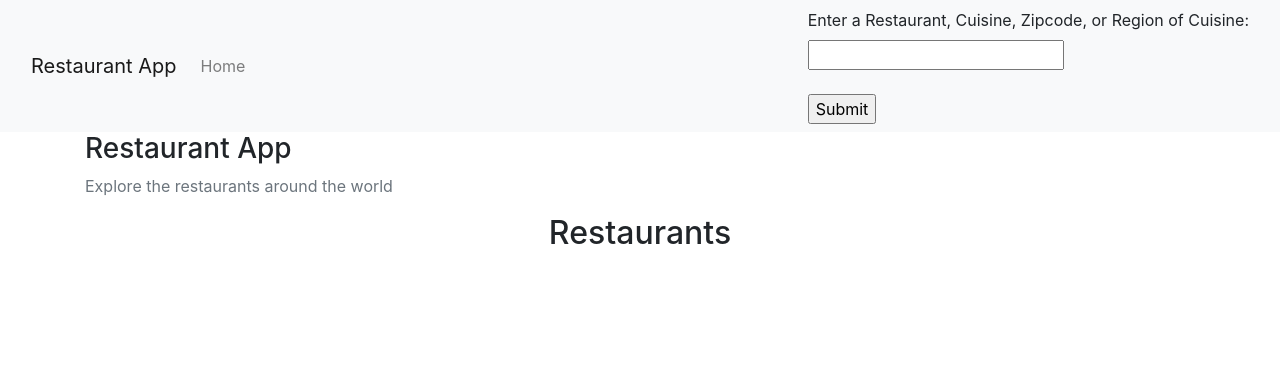
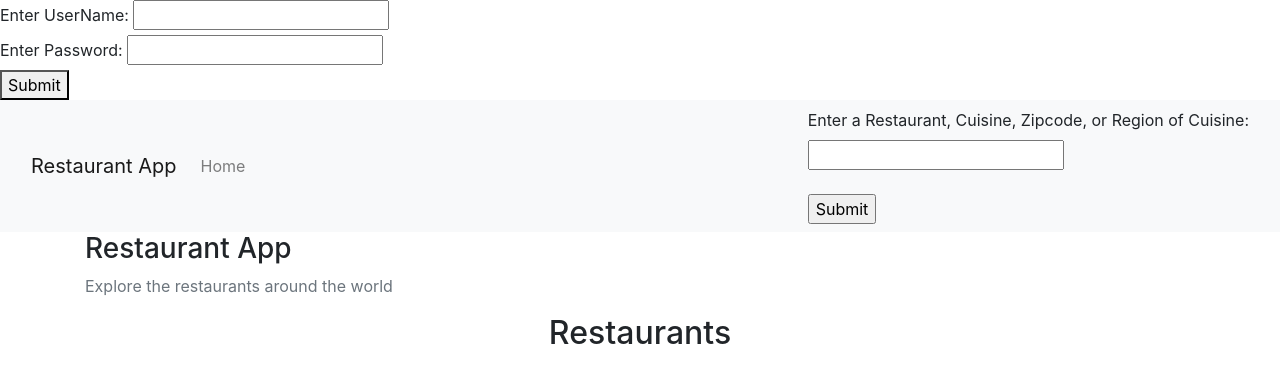
Before and after one commit to AisteMer/Databases, a Flask app: template templates/home.html in a window 1280 px wide. Shown: the top 383 px of the page. Run offline with Flask 3, Linux system fonts and the light colour scheme; the template is opened without the code that fills it, so the values that code supplies are empty; parts of the project's set-up code (start-up, migrations or seed data) failed here and were passed over; some libraries are stand-ins or nearby versions.

Commit message:
added userstuff

```diff
--- a/templates/navbar.html
+++ b/templates/navbar.html
@@ -18,6 +18,15 @@
     <title>Restaurant App</title>
 </head>
 <body>
+
+    <form method="POST">
+        <label for="username">Enter UserName:</label>
+        <input type="text" id="username" name="username" required> <br>
+        <label for="password">Enter Password:</label>
+        <input type="text" id="password" name="password" required> <br>
+        <button type="submit">Submit</button>
+    </form>
+
   <nav class="navbar navbar-expand-lg navbar-light bg-light">
     <div class="container-fluid">
         <a class="navbar-brand" href="{{ url_for('home') }}">Restaurant App</a>
```
